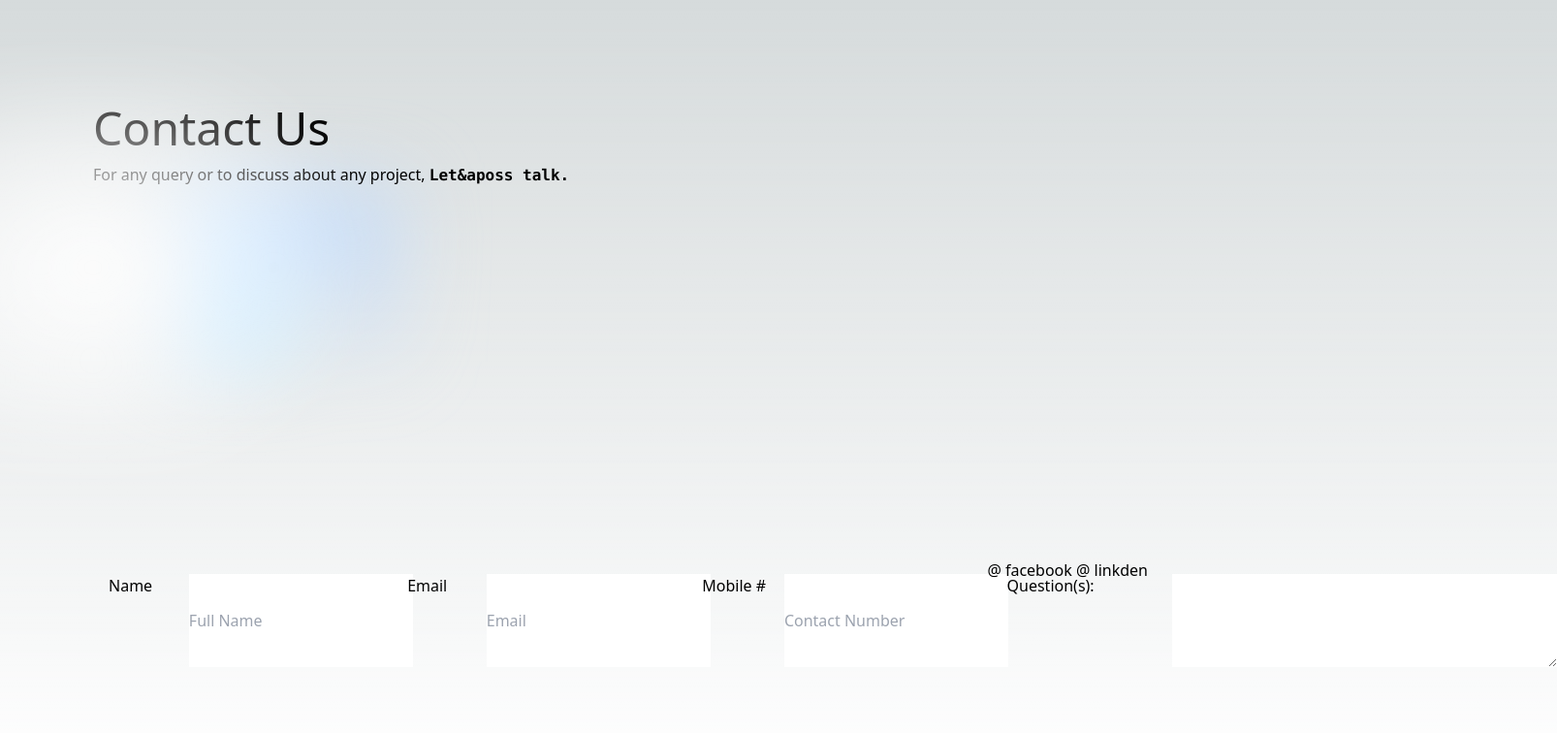
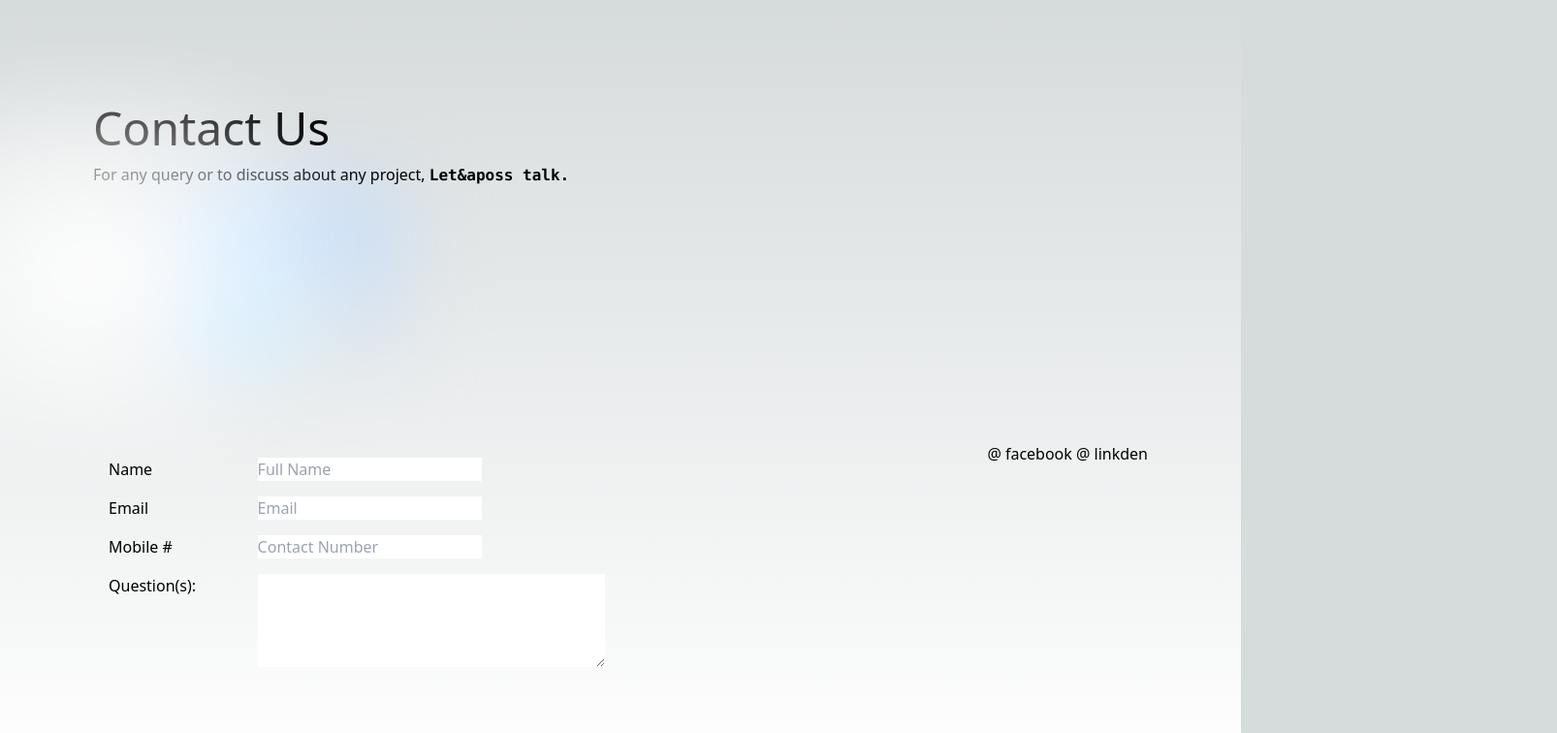
Before and after one commit to greenArrow1/minicodesystems, a Next.js app: page /contactus in a window 1280 px wide. Shown: the top 756 px of the page at 97% size, 1606 px wide, since content can reach past the window. Built offline with nearby package versions, Linux system fonts and the light colour scheme.

Commit message:
contact us css fixes

```diff
--- a/pages/contactus.tsx
+++ b/pages/contactus.tsx
@@ -14,7 +14,7 @@ export default function Contact() {
         </p>
       </div>
       <div style={{display:'flex', flexDirection:'row', justifyContent: "space-between"}}>
-        <div  id='content' style={{width: "80%",display: "inline-flex"}}>
+        <div  id='content' style={{width: "50%"}}>
         <p style={{}}>
           <label htmlFor="name">Name</label>
           <input id='name' type='text' placeholder='Full Name' />
```
